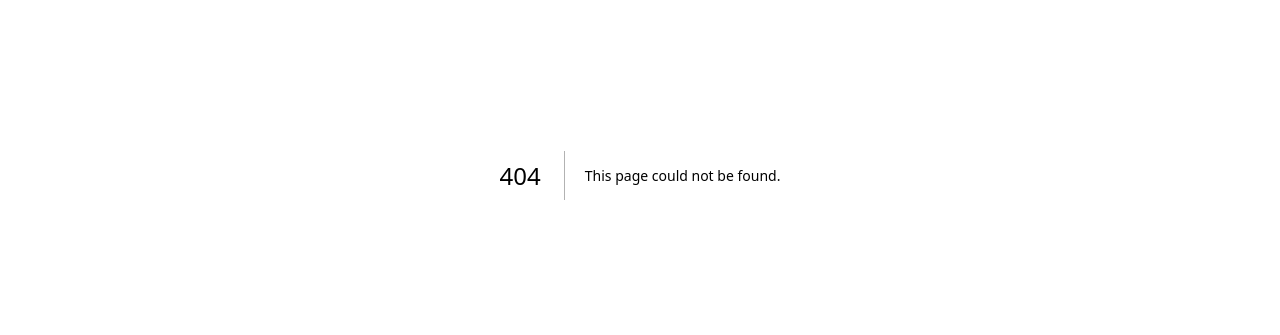
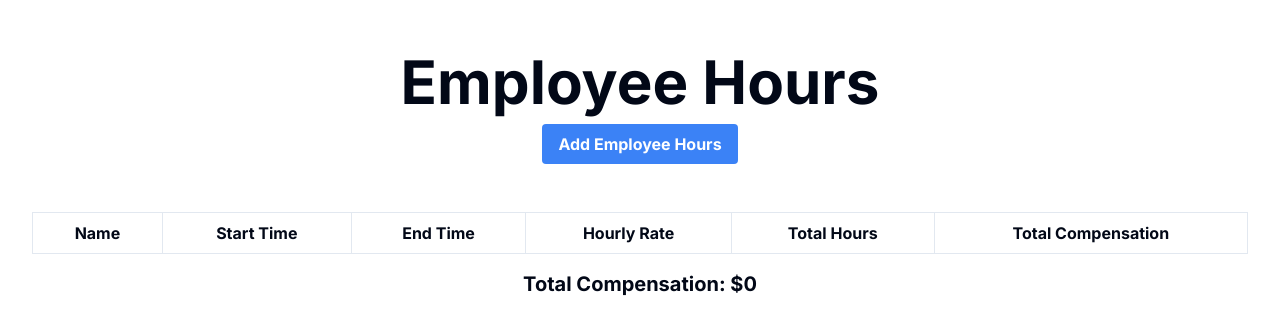
Before and after one commit to lucasluize-tech/pinard-management, a Next.js app: page /employee-hours in a window 1280 px wide. Before the commit this address had no page. Shown: the part 225-560 px from the top of the page. Built offline with nearby package versions, Linux system fonts and the light colour scheme.

Commit message:
feature for employee weekly hour payment

```diff
--- /dev/null
+++ b/app/employee-hours/page.tsx
@@ -0,0 +1,196 @@
+"use client";
+
+import * as z from "zod";
+import React from "react";
+import { zodResolver } from "@hookform/resolvers/zod";
+import { set, useForm } from "react-hook-form";
+import { Button } from "@/components/ui/button";
+import {
+  Form,
+  FormControl,
+  FormField,
+  FormItem,
+  FormLabel,
+  FormMessage,
+} from "@/components/ui/form";
+import { Input } from "@/components/ui/input";
+import { toast } from "@/components/ui/use-toast";
+
+const FormSchema = z.object({
+  name: z.string().min(2, {
+    message: "Name must have at least 2 characters.",
+  }),
+  startTime: z.string().transform((val) => Number(val)),
+  endTime: z.string().transform((val) => Number(val)),
+  hourlyRate: z.string().transform((val) => Number(val)),
+  days: z.string().transform((val) => Number(val)),
+});
+
+function EmployeeInputs({ onSubmit }) {
+  const form = useForm<z.infer<typeof FormSchema>>({
+    resolver: zodResolver(FormSchema),
+    defaultValues: {
+      name: "",
+      startTime: 8,
+      endTime: 0,
+      hourlyRate: 0,
+      days: 1,
+    },
+  });
+
+  return (
+    <Form {...form}>
+      <form
+        onSubmit={form.handleSubmit((data) => onSubmit(data))}
+        className='w-2/3 flex flex-col space-y-6 mb-10'>
+        <FormField
+          control={form.control}
+          name='name'
+          render={({ field }) => (
+            <FormItem className='w-full max-w-lg mx-auto items-center'>
+              <FormLabel>Name</FormLabel>
+              <FormControl>
+                <Input placeholder='Employee name' type='text' {...field} />
+              </FormControl>
+              <FormMessage />
+            </FormItem>
+          )}
+        />
+        <FormField
+          control={form.control}
+          name='startTime'
+          render={({ field }) => (
+            <FormItem className='w-full max-w-lg mx-auto items-center'>
+              <FormLabel>start time:</FormLabel>
+              <FormControl>
+                <Input placeholder='ex: 8' type='number' {...field} />
+              </FormControl>
+              <FormMessage />
+            </FormItem>
+          )}
+        />
+        <FormField
+          control={form.control}
+          name='endTime'
+          render={({ field }) => (
+            <FormItem className='w-full max-w-lg mx-auto items-center'>
+              <FormLabel>end time:</FormLabel>
+              <FormControl>
+                <Input placeholder='ex: 18' type='number' {...field} />
+              </FormControl>
+              <FormMessage />
+            </FormItem>
+          )}
+        />
+        <FormField
+          control={form.control}
+          name='days'
+          render={({ field }) => (
+            <FormItem className='w-full max-w-lg mx-auto items-center'>
+              <FormLabel>days:</FormLabel>
+              <FormControl>
+                <Input placeholder='ex: 18' type='number' {...field} />
+              </FormControl>
+              <FormMessage />
+            </FormItem>
+          )}
+        />
+        <FormField
+          control={form.control}
+          name='hourlyRate'
+          render={({ field }) => (
+            <FormItem className='w-full max-w-lg mx-auto items-center'>
+              <FormLabel>Hourly Rate:</FormLabel>
+              <FormControl>
+                <Input placeholder='ex: 20' type='number' {...field} />
+              </FormControl>
+              <FormMessage />
+            </FormItem>
+          )}
+        />
+        <Button className='w-full items-center mx-auto max-w-lg' type='submit'>
+          Add employee hours
+        </Button>
+      </form>
+    </Form>
+  );
+}
+
+function EmployeeHours() {
+  const [showForm, setShowForm] = React.useState(false);
+  const [tableData, setTableData] = React.useState([]);
+
+  const handleSubmit = (data) => {
+    const { name, startTime, endTime, hourlyRate, days } = data;
+    const totalHours = (Number(endTime) - Number(startTime)) * days;
+    const totalCompensation = totalHours * Number(hourlyRate);
+    setTableData([
+      ...tableData,
+      {
+        ...data,
+        totalHours,
+        totalCompensation,
+      },
+    ]);
+    setShowForm(false);
+  };
+
+  return (
+    <div className='container mx-auto flex flex-col items-center justify-center min-h-screen py-2'>
+      <h1 className='text-6xl font-bold mb-3'>Employee Hours</h1>
+
+      {!showForm && (
+        <button
+          onClick={() => setShowForm(true)}
+          className='bg-blue-500 hover:bg-blue-700 text-white font-bold py-2 px-4 rounded mb-12'>
+          Add Employee Hours
+        </button>
+      )}
+
+      {showForm && <EmployeeInputs onSubmit={handleSubmit} />}
+
+      {tableData && <EmployeeTable data={tableData} />}
+    </div>
+  );
+}
+
+function EmployeeTable({ data }) {
+  const totalCompensation = data.reduce(
+    (sum, employee) => sum + employee.totalCompensation,
+    0
+  );
+
+  return (
+    <>
+      <table className='table-auto min-w-full border-b border-gray-300'>
+        <thead>
+          <tr>
+            <th className='py-2 px-4 border'>Name</th>
+            <th className='py-2 px-4 border'>Start Time</th>
+            <th className='py-2 px-4 border'>End Time</th>
+            <th className='py-2 px-4 border'>Hourly Rate</th>
+            <th className='py-2 px-4 border'>Total Hours</th>
+            <th className='py-2 px-4 border'>Total Compensation</th>
+          </tr>
+        </thead>
+        <tbody>
+          {data.map((employee, index) => (
+            <tr key={index} className={index % 2 === 0 ? "bg-gray-50" : ""}>
+              <td className='py-2 px-4 border'>{employee.name}</td>
+              <td className='py-2 px-4 border'>{employee.startTime}</td>
+              <td className='py-2 px-4 border'>{employee.endTime}</td>
+              <td className='py-2 px-4 border'>{employee.hourlyRate}</td>
+              <td className='py-2 px-4 border'>{employee.totalHours}</td>
+              <td className='py-2 px-4 border'>{employee.totalCompensation}</td>
+            </tr>
+          ))}
+        </tbody>
+      </table>
+      <div className='mt-4 text-xl font-bold'>
+        Total Compensation: ${totalCompensation}
+      </div>
+    </>
+  );
+}
+
+export default EmployeeHours;
--- a/app/layout.tsx
+++ b/app/layout.tsx
@@ -2,12 +2,13 @@ import { Toaster } from "@/components/ui/toaster";
 import "./globals.css";
 import type { Metadata } from "next";
 import { Inter } from "next/font/google";
+import { ClerkProvider } from "@clerk/nextjs";
 
 const inter = Inter({ subsets: ["latin"] });
 
 export const metadata: Metadata = {
-  title: "Create Next App",
-  description: "Generated by create next app",
+  title: "Pinard Admin",
+  description: "Pinard Web Management Tool Prototype",
 };
 
 export default function RootLayout({
@@ -16,11 +17,13 @@ export default function RootLayout({
   children: React.ReactNode;
 }) {
   return (
+    <ClerkProvider>
       <html lang='en'>
         <body className={inter.className}>
           {children}
           <Toaster />
         </body>
       </html>
+    </ClerkProvider>
   );
 }
--- a/package.json
+++ b/package.json
@@ -9,6 +9,7 @@
     "lint": "next lint"
   },
   "dependencies": {
+    "@clerk/nextjs": "^4.23.3",
     "@hookform/resolvers": "^3.3.0",
     "@next-auth/prisma-adapter": "^0.4.4-canary.81",
     "@prisma/client": "^5.2.0",
```
Also changed, not shown: 1 other file (tests, documents, lock files or other folders). Lines whose indentation alone changed are shown as unchanged.
